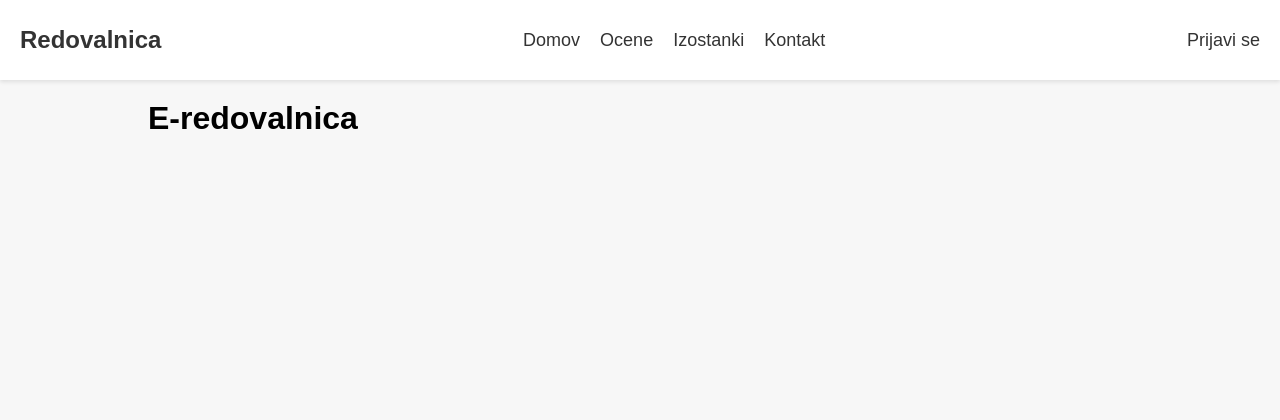
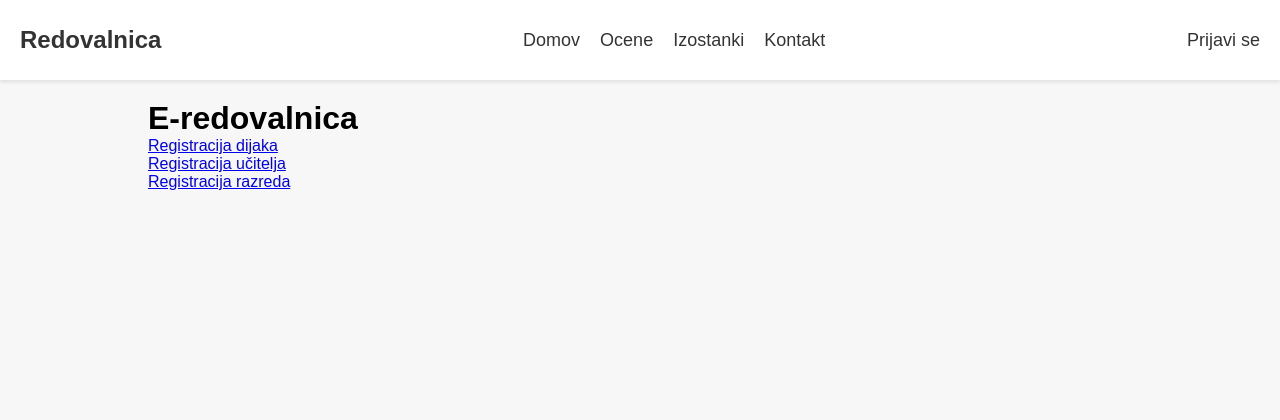
Before and after one commit to majzabukovnik/Redovalnica, a PHP site: page /Redovalnica/domov/ in a window 1280 px wide. Shown: the top 420 px of the page. Run offline with PHP 8.4, Linux system fonts and the light colour scheme.

Commit message:
adding links to other pages

```diff
--- a/views/html/domov.php
+++ b/views/html/domov.php
@@ -12,6 +12,9 @@
     <div class="leftEdge"><p class="content"></p></div>
     <div class="content">
         <h1>E-redovalnica</h1>
+        <a href="/Redovalnica/registracijaDijaka">Registracija dijaka</a> <br>
+        <a href="/Redovalnica/registracijaUcitelja">Registracija učitelja</a><br>
+        <a href="/Redovalnica/registrirajRazred/">Registracija razreda</a>
     </div>
     <div class="rightEdge"></div>
 </div>
```
